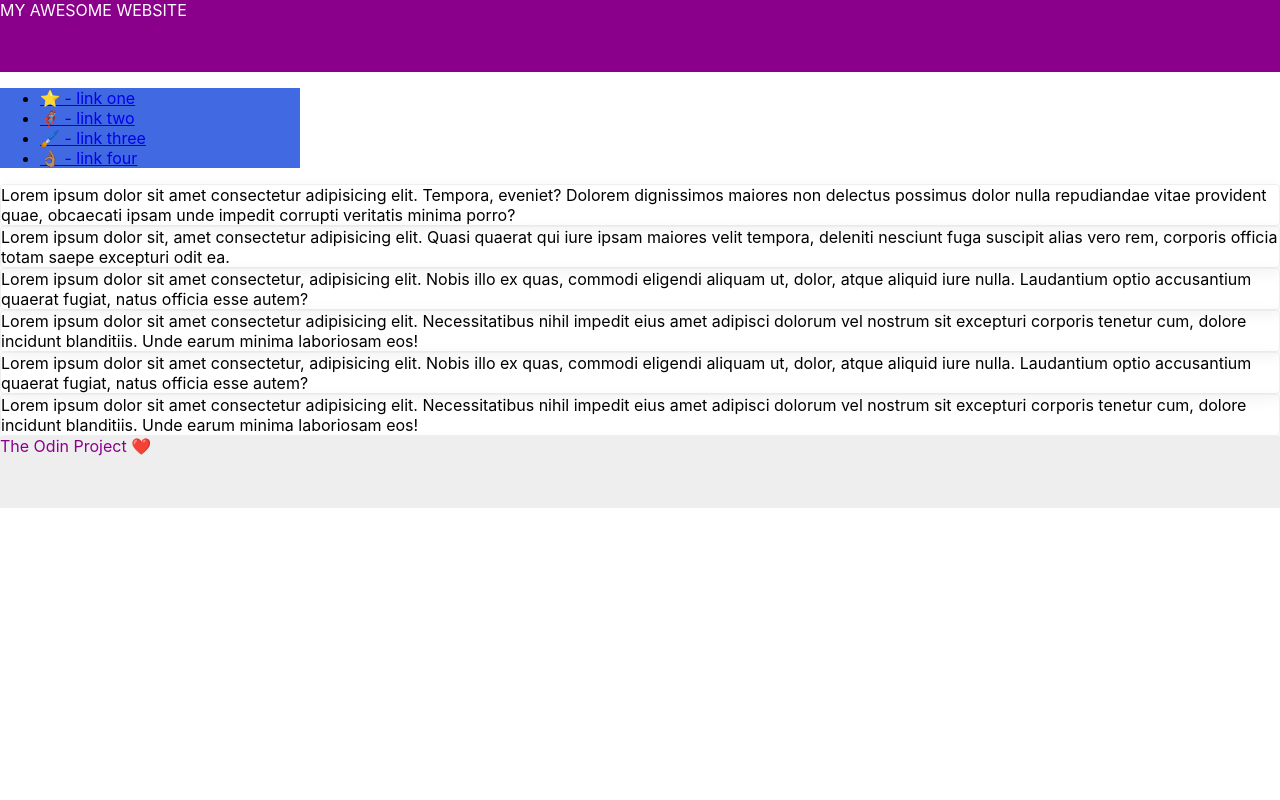
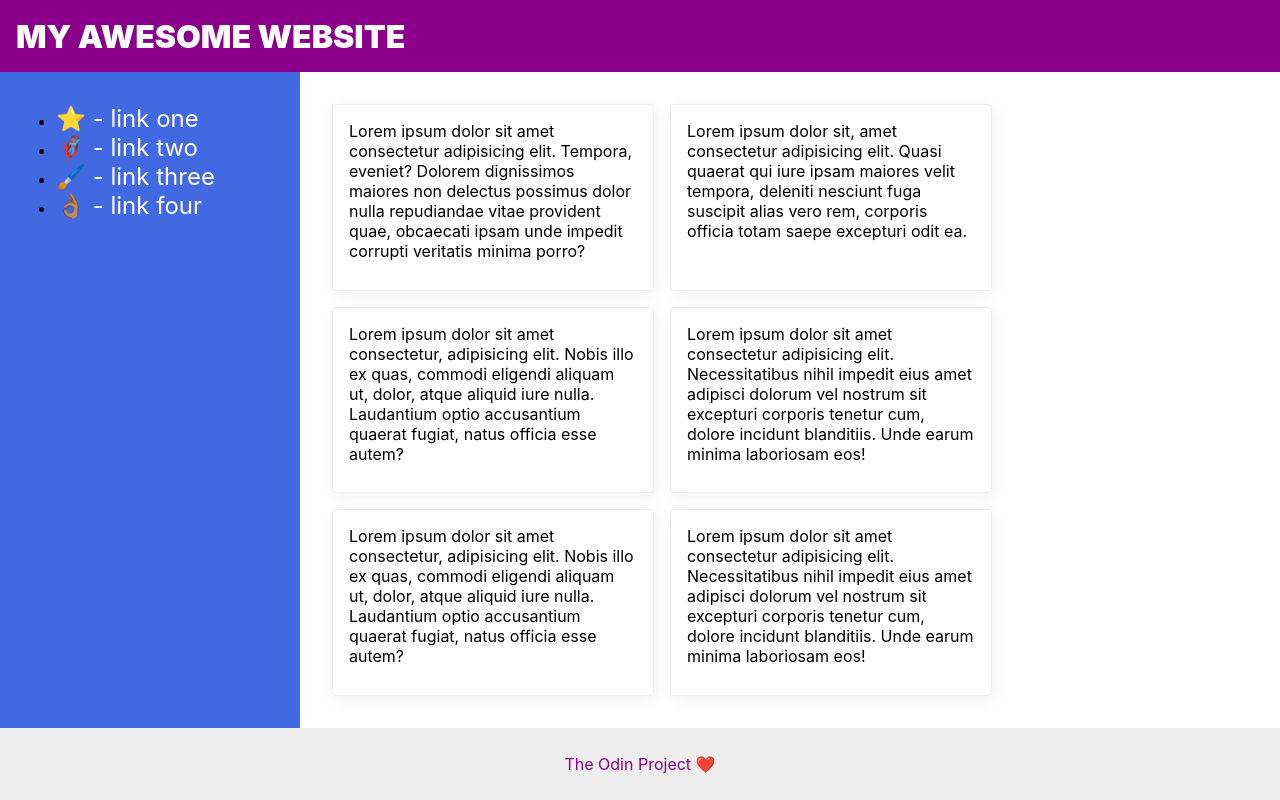
Before and after one commit to cyriljchan/TheOdinProject, a plain HTML site: page 02-css-exercises/flex/07-flex-layout-2/index.html in a window 1280 px wide. Drawn offline with Linux system fonts and the light colour scheme.

Commit message:
UPDATE: solution to 07-flex-layout-2

```diff
--- a/02-css-exercises/flex/07-flex-layout-2/index.html
+++ b/02-css-exercises/flex/07-flex-layout-2/index.html
@@ -12,6 +12,7 @@
       MY AWESOME WEBSITE
     </div>
 
+    <div class="content">
       <div class="sidebar">
         <ul>
           <li><a href="#">⭐ - link one</a></li>
@@ -20,13 +21,15 @@
           <li><a href="#">👌🏽 - link four</a></li>
         </ul>
       </div>
-
+      <div class="cards">
         <div class="card">Lorem ipsum dolor sit amet consectetur adipisicing elit. Tempora, eveniet? Dolorem dignissimos maiores non delectus possimus dolor nulla repudiandae vitae provident quae, obcaecati ipsam unde impedit corrupti veritatis minima porro?</div>
         <div class="card">Lorem ipsum dolor sit, amet consectetur adipisicing elit. Quasi quaerat qui iure ipsam maiores velit tempora, deleniti nesciunt fuga suscipit alias vero rem, corporis officia totam saepe excepturi odit ea.</div>
         <div class="card">Lorem ipsum dolor sit amet consectetur, adipisicing elit. Nobis illo ex quas, commodi eligendi aliquam ut, dolor, atque aliquid iure nulla. Laudantium optio accusantium quaerat fugiat, natus officia esse autem?</div>
         <div class="card">Lorem ipsum dolor sit amet consectetur adipisicing elit. Necessitatibus nihil impedit eius amet adipisci dolorum vel nostrum sit excepturi corporis tenetur cum, dolore incidunt blanditiis. Unde earum minima laboriosam eos!</div>
         <div class="card">Lorem ipsum dolor sit amet consectetur, adipisicing elit. Nobis illo ex quas, commodi eligendi aliquam ut, dolor, atque aliquid iure nulla. Laudantium optio accusantium quaerat fugiat, natus officia esse autem?</div>
         <div class="card">Lorem ipsum dolor sit amet consectetur adipisicing elit. Necessitatibus nihil impedit eius amet adipisci dolorum vel nostrum sit excepturi corporis tenetur cum, dolore incidunt blanditiis. Unde earum minima laboriosam eos!</div>
+      </div>
+    </div>
 
     <div class="footer">
       The Odin Project ❤️
--- a/02-css-exercises/flex/07-flex-layout-2/style.css
+++ b/02-css-exercises/flex/07-flex-layout-2/style.css
@@ -27,3 +27,53 @@ body {
   box-shadow: 2px 4px 16px rgba(0,0,0,.06);
   border-radius: 4px;
 }
+
+/* solution */
+body {
+  display: flex;
+  flex-direction: column;
+}
+
+a {
+  text-decoration: none;
+  color: white;
+  font-size: 24px;
+}
+
+.header {
+  display: flex;
+  align-items: center;
+  padding-left: 16px;
+  font-size: 32px;
+  font-weight: 900;
+}
+
+.content {
+  display: flex;
+  flex: 1;
+}
+
+.sidebar {
+  display: flex;
+  flex-shrink: 0;
+  padding: 16px;
+  width: 300px;
+}
+
+.cards {
+  display: flex;
+  flex-wrap: wrap;
+  padding: 32px;
+  gap: 16px;
+}
+
+.card {
+  padding: 16px;
+  width: 288px;
+}
+
+.footer {
+  display: flex;
+  justify-content: center;
+  align-items: center;
+}
```
Lines whose indentation alone changed are shown as unchanged.
